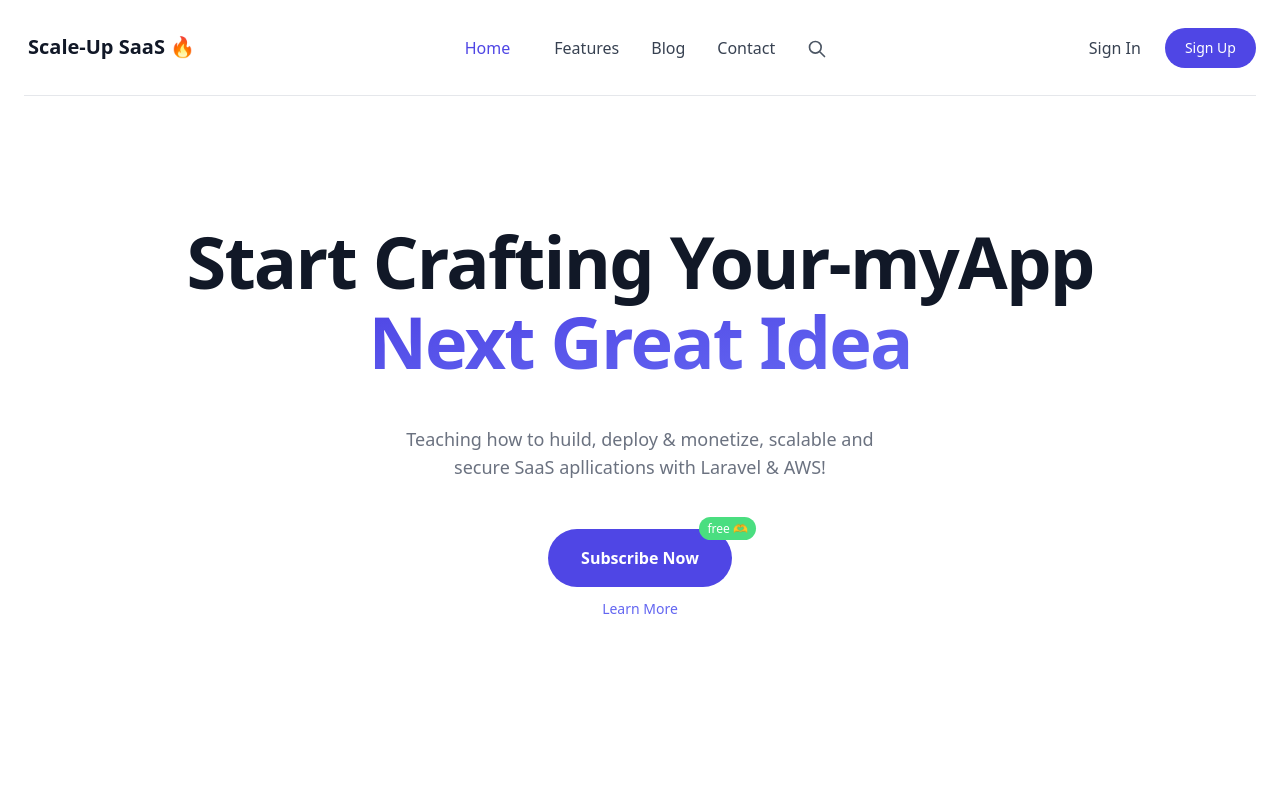
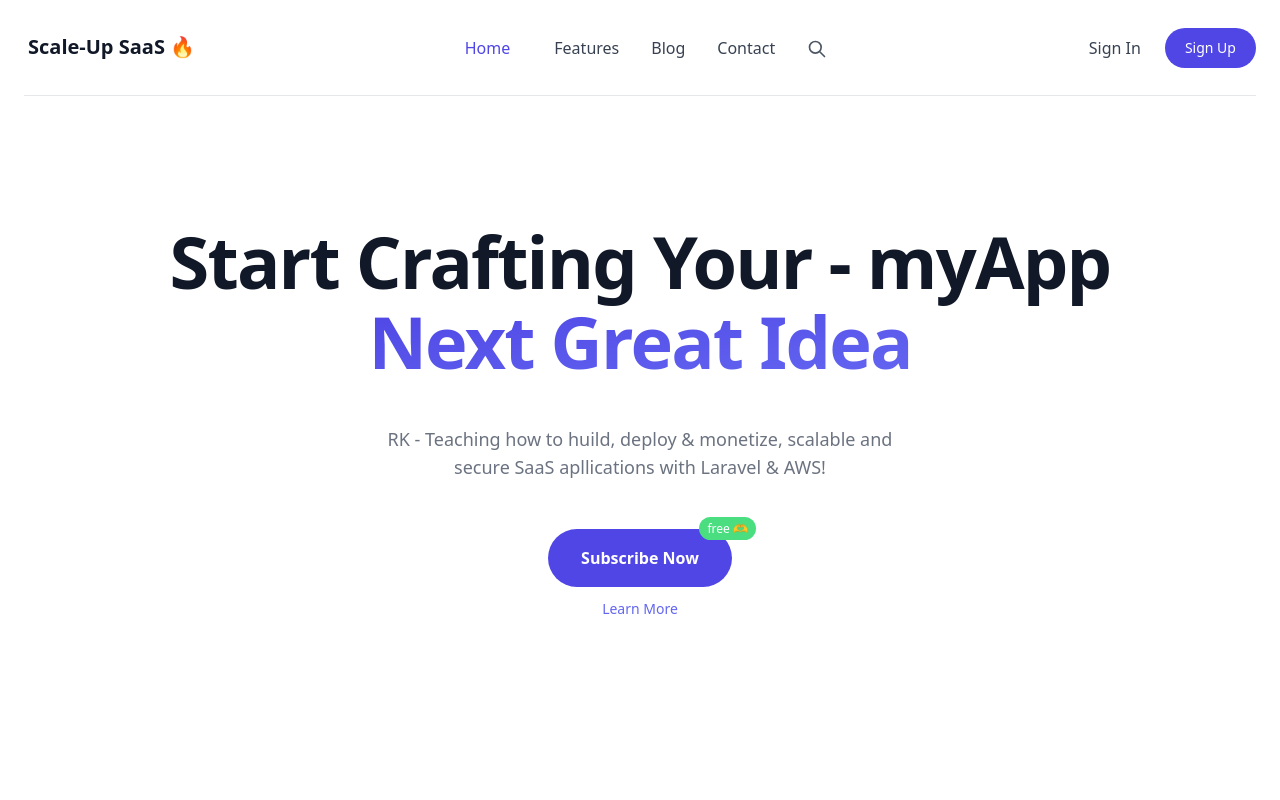
Before and after one commit to ravikumarmmt/nodejs2025tryapp, a website: page html/index.html in a window 1280 px wide. Shown: the top 800 px of the page. Drawn offline with nearby package versions, Linux system fonts and the light colour scheme.

Commit message:
git action yml config changed1

```diff
--- a/html/index.html
+++ b/html/index.html
@@ -1828,10 +1828,10 @@
             <div class="container max-w-lg px-4 py-32 mx-auto mt-px text-left md:max-w-none md:text-center">
                 <h1
                     class="text-5xl font-extrabold leading-10 tracking-tight text-left text-gray-900 md:text-center sm:leading-none md:text-6xl lg:text-7xl">
-                    <span class="inline md:block">Start Crafting Your-myApp</span> <span
+                    <span class="inline md:block">Start Crafting Your - myApp</span> <span
                         class="relative mt-2 text-transparent bg-clip-text bg-gradient-to-br from-indigo-600 to-indigo-500 md:inline-block">Next
                         Great Idea</span></h1>
-                <div class="mx-auto mt-5 text-gray-500 md:mt-12 md:max-w-lg md:text-center lg:text-lg">Teaching how to huild, deploy & monetize, scalable and secure
+                <div class="mx-auto mt-5 text-gray-500 md:mt-12 md:max-w-lg md:text-center lg:text-lg">RK - Teaching how to huild, deploy & monetize, scalable and secure
                     SaaS apllications with Laravel & AWS!</div>
                 <div class="flex flex-col items-center mt-12 text-center">
                     <span class="relative inline-flex w-full md:w-auto">
```
Also changed, not shown: .aws/mynodejsapptaskdef.json, .github/workflows/trycicd.yml.
